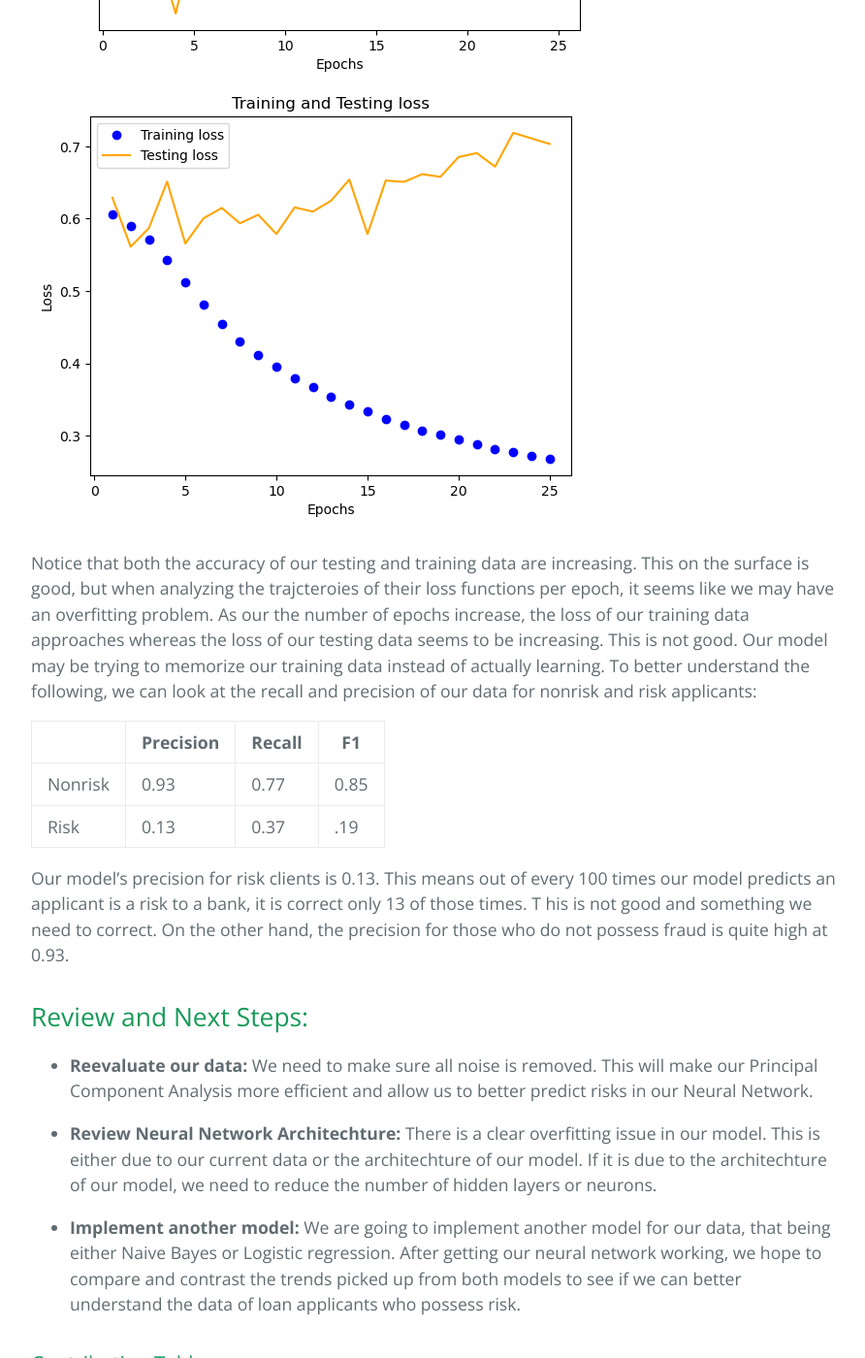
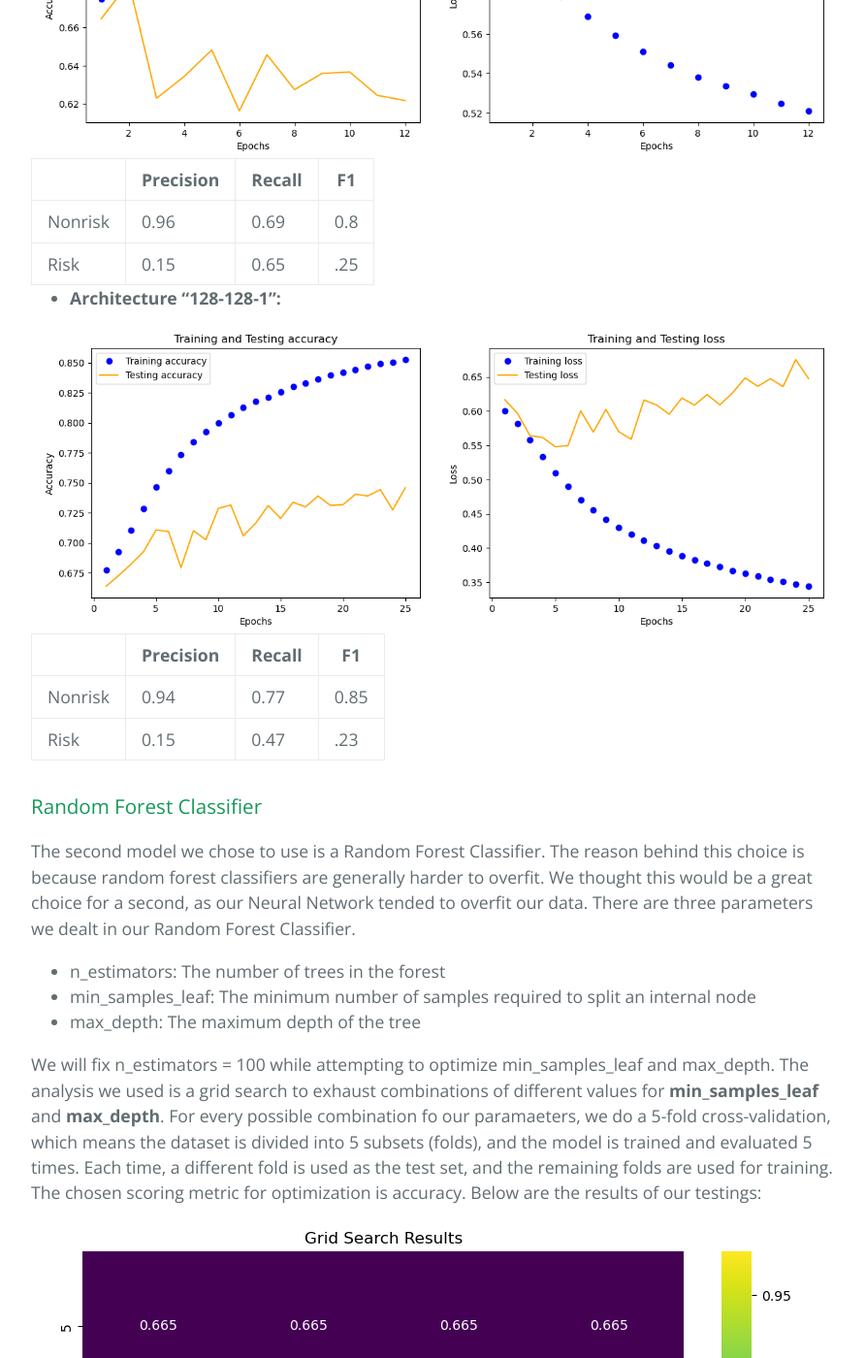
Before and after one commit to ryan-zaatari/CreditCardRisk, a Jekyll site: the page built from index.md, in a window 1280 px wide and 1400 px high, scrolled down 5962 px. Shown: the whole window at 97% size, without its empty margins (192-1084 px from the left). Built offline with Jekyll 4.4.1, drawn with Linux system fonts in a browser that asks for light colours; some of the changed text lies outside the part shown.

Commit message:
Final report v1

```diff
--- a/index.md
+++ b/index.md
@@ -42,11 +42,15 @@ Notice there is no extremely weighted feature in our dataset. In order to retain
 
 Even though our Principal Component Analysis only retains ~17% of the variance with 3 components and ~12% with 2 components, we provide visualizations of PCA with 2 and 3 components on 500 data points.
 
-![Alt text](<PCA 2D.png>)
-![Alt text](<PCA 3D.png>)
+<div style="display:flex; justify-content:space-around;">
+    <img src="PCA 2D.png" alt="PCA 2D.png" width="500"/>
+    <img src="PCA 3D.png" alt="PCA 3D.png" width="500"/>
+</div>
 
 ## Classification Models
-The first model we will use to analyze loan applicants is a Neural Network. Our training data will be 90% of our initial dataset, and the dataset we will be working with will consist of enough features to retain 80% of the initial variance. Before analyze the results of this model, we have to address the fact that our training data is imbalanced. If not, our model can always predict a person is not a risk and be correct ~90% of the time. The following is our initial training data.
+
+### Neural Network
+The first model we will use to analyze loan applicants is a Neural Network. We chose a neural network to be one of our models due to the many avaialable pre-existing archiechtures there are for binary classification. Our training data will be 80% of our initial dataset, and the dataset we will be working with will consist of enough features to retain 85% of the initial variance. Before analyze the results of this model, we have to address the fact that our training data is imbalanced. If not, our model can always predict a person is not a risk and be correct ~90% of the time. The following is our initial training data.
 
 ![Alt text](<Imbalanced Data.png>)
 
@@ -54,11 +58,13 @@ To compensate for this imbalancement, we create synthetic data to represent risk
 
 ![Alt text](<Balanced Data.png>)
 
-Let us now discuss the structure of our Neural Network. As of now, the architechture that has yielded the best results is a 256-128-64-32-16-8-4-2-1 network. The number represents the number of neurons for that hidden layer. Moreover, the activation type for all of our neurons is ReLu, expect for our output neuron which has a Sigmoid activation type. Below are plots of our training and testing data's loss/accuracy per epoch:
+Let us now discuss the structure of our Neural Network. Let us first test the following architechture: 256-128-64-32-16-8-4-2-1 network. The number represents the number of neurons for that hidden layer. Moreover, the activation type for all of our neurons is ReLu, expect for our output neuron which has a Sigmoid activation type. Below are plots of our training and testing data's loss/accuracy per epoch:
 * * *
 
-![Alt text](<Accuracy Plot.png>)
-![Alt text](<Loss Plot.png>)
+<div style="display:flex; justify-content:space-around;">
+    <img src="Accuracy Plot.png" alt="Accuracy Plot.png" width="400"/>
+    <img src="Loss Plot.png" alt="Loss Plot.png" width="400"/>
+</div>
 
 Notice that both the accuracy of our testing and training data are increasing. This on the surface is good, but when analyzing the trajcteroies of their loss functions per epoch, it seems like we may have an overfitting problem. As our the number of epochs increase, the loss of our training data approaches whereas the loss of our testing data seems to be increasing. This is not good. Our model may be trying to memorize our training data instead of actually learning. To better understand the following, we can look at the recall and precision of our data for nonrisk and risk applicants:
 
@@ -67,17 +73,57 @@ Notice that both the accuracy of our testing and training data are increasing. T
 | Nonrisk | 0.93 | 0.77 | 0.85 |
 | Risk | 0.13 | 0.37 | .19 |
 
-Our model's precision for risk clients is 0.13. This means out of every 100 times our model predicts an applicant is a risk to a bank, it is correct only 13 of those times. T his is not good and something we need to correct. On the other hand, the precision for those who do not possess fraud is quite high at 0.93.
+Our model's precision for risk clients is 0.13. This means out of every 100 times our model predicts an applicant is a risk to a bank, it is correct only 13 of those times. We explored this issue further by testing other common neural network architechures that are used to conduct binary classification:
 
-## Review and Next Steps:
-* **Reevaluate our data:**
-We need to make sure all noise is removed. This will make our Principal Component Analysis more efficient and allow us to better predict risks in our Neural Network.
+* **Architecture "64-32-16-8-4-2-1":**
 
-* **Review Neural Network Architechture:**
-There is a clear overfitting issue in our model. This is either due to our current data or the architechture of our model. If it is due to the architechture of our model, we need to reduce the number of hidden layers or neurons.
+<div style="display:flex; justify-content:space-around;">
+    <img src="Accuracy Plot2.png" alt="Accuracy Plot2.png" width="400"/>
+    <img src="Loss Plot2.png" alt="Loss Plot2.png" width="400"/>
+</div>
 
-* **Implement another model:**
-We are going to implement another model for our data, that being either Naive Bayes or Logistic regression. After getting our neural network working, we hope to compare and contrast the trends picked up from both models to see if we can better understand the data of loan applicants who possess risk.
+|  | Precision | Recall | F1 |
+|----------|----------|----------|----------|
+| Nonrisk | 0.96 | 0.69 | 0.8 |
+| Risk | 0.15 | 0.65 | .25 |
+
+* **Architecture "128-128-1":**
+<div style="display:flex; justify-content:space-around;">
+    <img src="Accuracy Plot3.png" alt="Accuracy Plot3.png" width="400"/>
+    <img src="Loss Plot3.png" alt="Loss Plot3.png" width="400"/>
+</div>
+
+|  | Precision | Recall | F1 |
+|----------|----------|----------|----------|
+| Nonrisk | 0.94 | 0.77 | 0.85 |
+| Risk | 0.15 | 0.47 | .23 |
+
+### Random Forest Classifier
+The second model we chose to use is a Random Forest Classifier. The reason behind this choice is because random forest classifiers are generally harder to overfit. We thought this would be a great choice for a second, as our Neural Network tended to overfit our data. There are three parameters we dealt in our Random Forest Classifier.
+
+* n_estimators: The number of trees in the forest
+* min_samples_leaf: The minimum number of samples required to split an internal node
+* max_depth: The maximum depth of the tree
+
+ We will fix n_estimators = 100 while attempting to optimize min_samples_leaf and max_depth. The analysis we used is a grid search to exhaust combinations of different values for **min_samples_leaf** and **max_depth**. For every possible combination fo our paramaeters, we do a 5-fold cross-validation, which means the dataset is divided into 5 subsets (folds), and the model is trained and evaluated 5 times. Each time, a different fold is used as the test set, and the remaining folds are used for training. The chosen scoring metric for optimization is accuracy. Below are the results of our testings:
+
+![Alt text](<Forest Optimization Chart.png>)
+
+Notice that as either max_depth or min_samples_leaf decreases, our Mean Test Score decreases. So for us, it turns out that max_depth = 20 and min_samples_leaf = 1 is most optimal for us. The following are the training and testing data results with our "optimal parameters":
+
+<div style="display:flex; justify-content:space-around;">
+    <img src="Confusion Train Matrix.png" alt="Confusion Train Matrix" width="400"/>
+    <img src="Confusion Test Matrix.png" alt="Confusion Test Matrix" width="400"/>
+</div>
+
+Our Training Data Accuracy was 98.3% whereas our testing accuracy came out to be 87.9%. Notice the lack in accuracy is not determing whether someone is not a fraud, but whether or not somebody is a risk to a bank. For this model in particular, we believe this may be because we optimized our parameters to maximize accuracy, not precision. If the metric used was precision, we believe our model would have optimized the following parameters differently. This is something we can look into in the future.
+
+## Model Comparisons
+In terms of accuracy, our Random Forest Classifier model was far more accurate than our Neural Network. Our Neural Network testing data accuracy was 76.5% after 25 epochs whereas our testing data accuracy for our RCF was 87.9%. As for the precision of our "Fraudulent Clients", our RCF (13%) yet again out performed our Neural Network (25%). In neither though is this a good or acceptable precision for a model.
+
+What then are possible reasons for this lack of precision in "Fraudulent Clients"? Well as mentioned earlier, for our RCF model, we believe that if we optimized parameters to focus on precision, we would have better results. Now whether or not this would in turn affect overall accuracy, we do not know.
+
+Another possible cause that has led to a lack of precision in our models happens to lie in the data itself. We believe the labelling of a "Fraudlent Client" is too broad. What do we mean by this? A client who pays mulitple installments late every month is labelled "Fraudulent" in our dataset. Now suppose we have a client who has paid all installments of past loans ontime but completely forgot to pay their last installment ontime, and as a result they pay it a day or two late. They are also labelled as "Fraudulent" in our dataset. This severity of late payments is not distinguished in our dataset, which may be making it hard for our model to have a high precision on fraudulent clients. This would also explain why PCA showed no features that held a significant amount of variance over the others.
 
 ### Contribution Table
 
```
Also changed, not shown: Accuracy Plot2.png (added), Accuracy Plot3.png (added), Confusion Test Matrix.png (added), Confusion Train Matrix.png (added), Forest Optimization Chart.png (added), Images/Accuracy Plot.png (deleted), Images/Balanced Data.png (deleted), Images/Elbow Plot.png (deleted), Images/Imbalanced Data.png (deleted), Images/Loss Plot.png (deleted), Images/PCA 2D.png (deleted), Images/PCA 3D.png (deleted), Loss Plot2.png (added), Loss Plot3.png (added).
